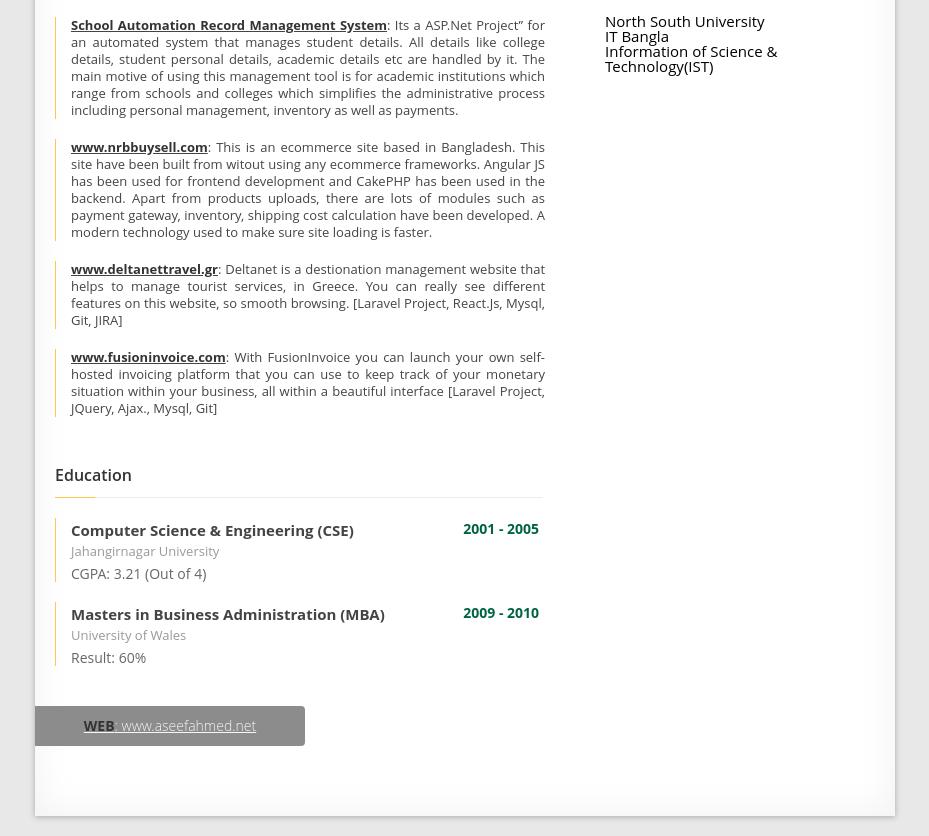
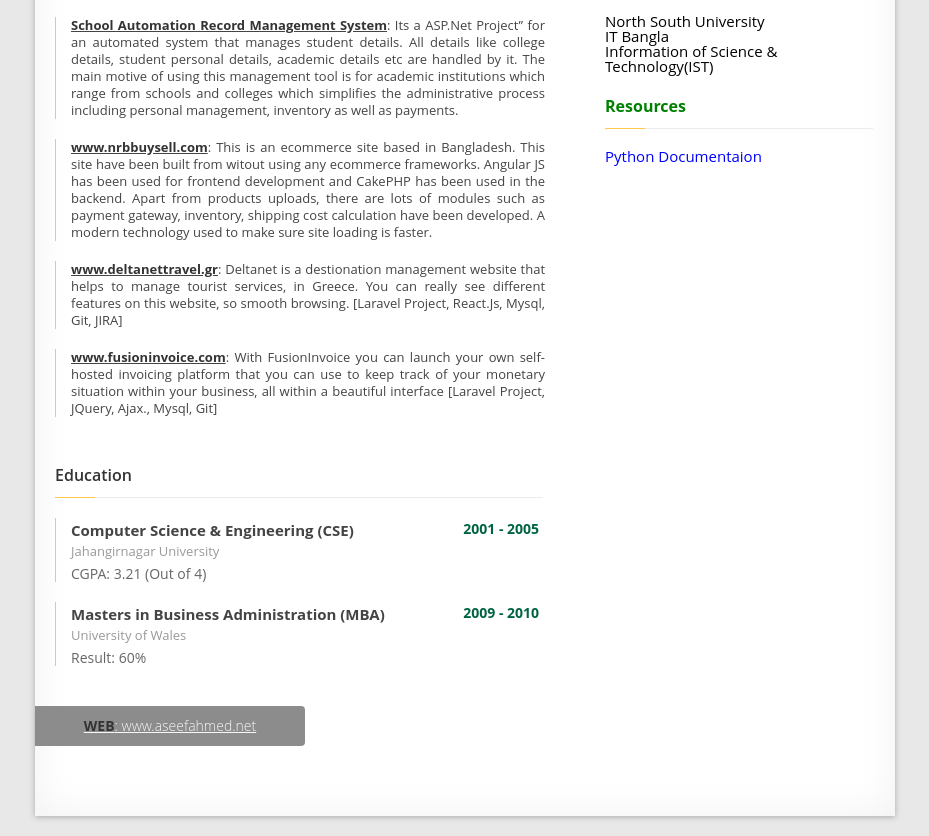
Before and after one commit to aseefahmed/aseefahmed.github.io, a plain HTML site: page index.html in a window 1280 px wide. Shown: the part 3152-3988 px from the top of the page, without its empty margins (175-1104 px from the left). Drawn offline with Linux system fonts and the light colour scheme.

Commit message:
Python Doc Added

```diff
--- a/index.html
+++ b/index.html
@@ -771,6 +771,14 @@
                         <h4>Information of Science & Technology(IST)</h4>
                     </li>
                 </ul>
+                <br><br>
+                <!-- /Skills -->
+                <h3 class="main-heading" style="color: green; font-weight: bold;">Resources</h3>
+                <ul>
+                    <li>
+                        <h4><a style="color:blue; text-decoration: none;" href="resources/python-3.6.4-docs/index.html" target="_blank">Python Documentaion</a></h4>
+                    </li>
+                </ul>
                 <!-- /Skills -->
             </div
 
```
